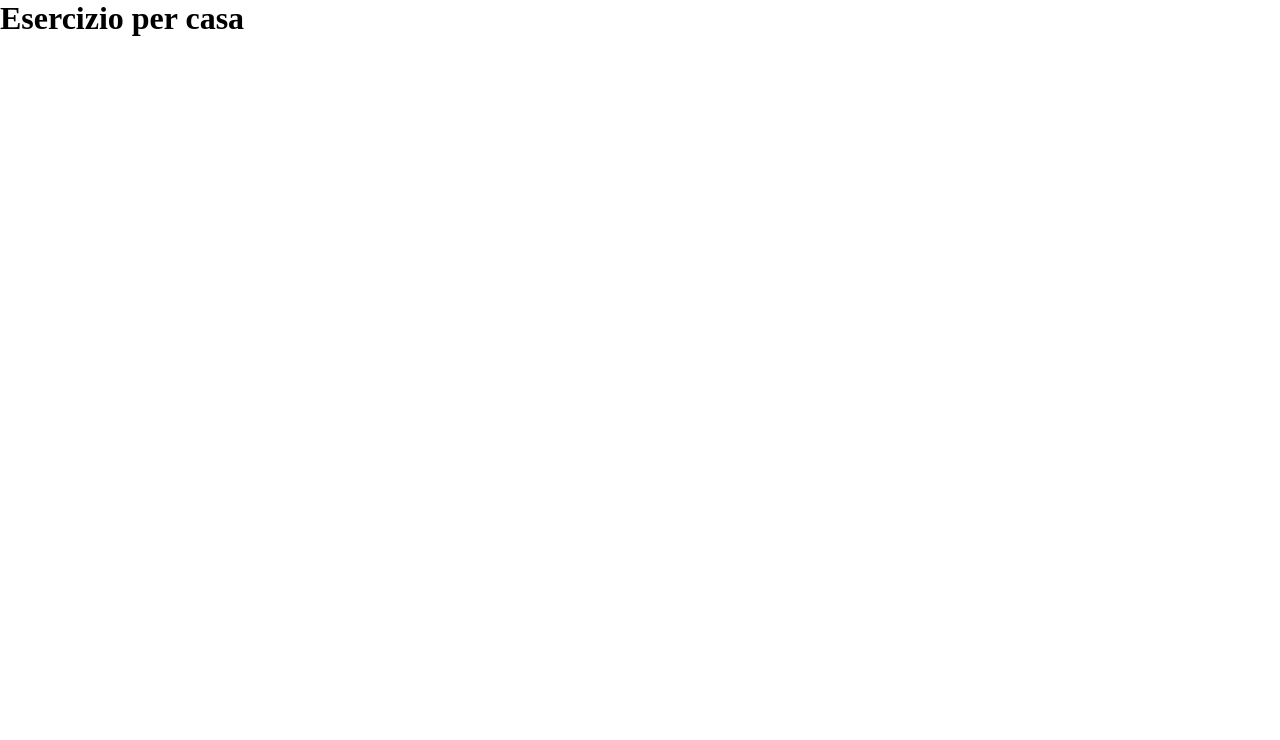
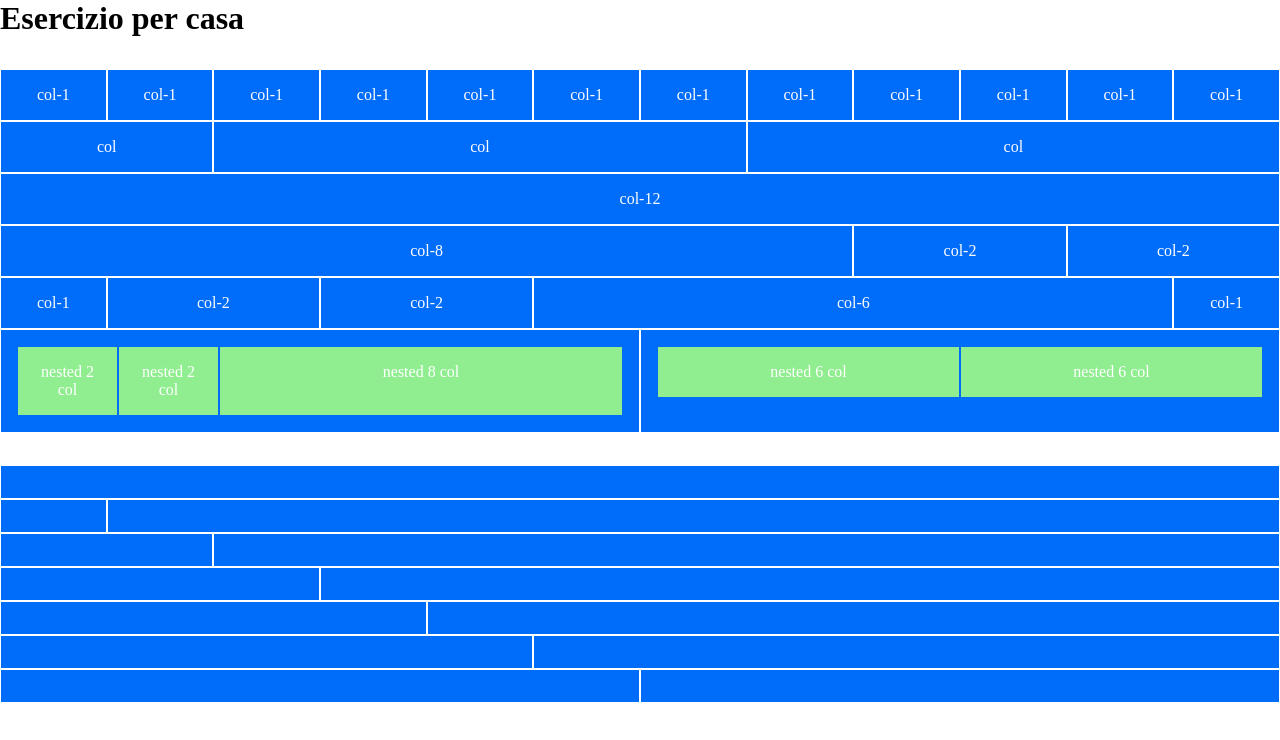
Before and after one commit to Alessio-DiNardo/html-css-12bool, a plain HTML site: page index.html in a window 1280 px wide. Drawn offline with Linux system fonts and the light colour scheme.

Commit message:
Add 2 section col

```diff
--- a/css/style.css
+++ b/css/style.css
@@ -5,8 +5,9 @@ box-sizing: border-box;
 }
 
 .container{
-	max-width: 1170px;
+	max-width: 100%;
 	margin: 0 auto;
+    margin-top: 2rem;
 }
 
 
@@ -27,10 +28,15 @@ box-sizing: border-box;
 }
 
 [class^="col"]{
+	border: 1px white solid;
+    background-color: #006cfa;
+    color: white;
+    padding: 1rem;
+    text-align: center;
 
-    background-color: blue;
 
 }
+
 
 
 .col-1{
@@ -77,3 +83,14 @@ box-sizing: border-box;
 	flex-basis: calc( (100% / 12) * 11 );
     max-width: calc( (100% / 12) * 11);
 }
+
+.col-12{
+    flex-basis: calc( (100% / 12) * 12 );
+    max-width: calc( (100% / 12) * 12);
+}
+
+.nested{
+    background-color: lightgreen;
+    padding: 1rem;
+    border:  #006cfa 1px solid;
+}
--- a/index.html
+++ b/index.html
@@ -10,7 +10,146 @@
 <body>
     <main>
         <h1>Esercizio per casa</h1>
+        <div class="container">
+            <div class="row">
+                <div class="col-1">
+                    col-1
+                </div>
+                <div class="col-1">
+                    col-1
+                </div>
+                <div class="col-1">
+                    col-1
+                </div>
+                <div class="col-1">
+                    col-1
+                </div>
+                <div class="col-1">
+                    col-1
+                </div>
+                <div class="col-1">
+                    col-1
+                </div>
+                <div class="col-1">
+                    col-1
+                </div>
+                <div class="col-1">
+                    col-1
+                </div>
+                <div class="col-1">
+                    col-1
+                </div>
+                <div class="col-1">
+                    col-1
+                </div>
+                <div class="col-1">
+                    col-1
+                </div>
+                <div class="col-1">
+                    col-1
+                </div>
 
+            </div>
+            <div class="row">
+                <div class="col-2">
+                    col
+                </div>
+                <div class="col-5">
+                    col
+                </div>
+                <div class="col-5">
+                    col
+                </div>
+            </div>
+            <div class="row">
+                <div class="col-12">
+                    col-12
+                </div>
+            </div>
+            <div class="row">
+                <div class="col-8">
+                    col-8
+                </div>
+                <div class="col-2">
+                    col-2
+                </div>
+                <div class="col-2">
+                    col-2
+                </div>
+                </div>
+            <div class="row">
+                <div class="col-1">
+                    col-1
+                </div>
+                <div class="col-2">
+                    col-2
+                </div>
+                <div class="col-2">
+                    col-2
+                </div>
+                <div class="col-6">
+                    col-6
+                </div>
+                <div class="col-1">
+                    col-1
+                </div>
+            </div>
+            <div class="row">
+                <div class="col-6">
+                    <div class="row">
+                        <div class="nested col-2">
+                            nested 2 col
+                        </div>
+                        <div class=" nested col-2">
+                            nested 2 col
+                        </div>
+                        <div class=" nested col-8">
+                            nested 8 col
+                        </div>
+                    </div>
+                </div>
+                <div class="col-6">
+                    <div class="row">
+                        <div class=" nested col-6">
+                            nested 6 col
+                        </div>
+                        <div class="nested col-6">
+                            nested 6 col
+                        </div>
+                    </div>
+                </div>
+            </div>
+
+            <div class="container">
+                <div class="row">
+                    <div class="col-12"></div>
+                </div>
+            </div>
+                <div class="row">
+                    <div class="col-1"></div>
+                    <div class="col-11"></div>
+                </div>
+                <div class="row">
+                    <div class="col-2"></div>
+                    <div class="col-10"></div>
+                </div>
+                <div class="row">
+                    <div class="col-3"></div>
+                    <div class="col-9"></div>
+                </div>
+                <div class="row">
+                    <div class="col-4"></div>
+                    <div class="col-8"></div>
+                </div>
+                <div class="row">
+                    <div class="col-5"></div>
+                    <div class="col-7"></div>
+                </div>
+                <div class="row">
+                    <div class="col-6"></div>
+                    <div class="col-6"></div>
+                </div>
+        </div>
     </main>
 </body>
 </html>
```
